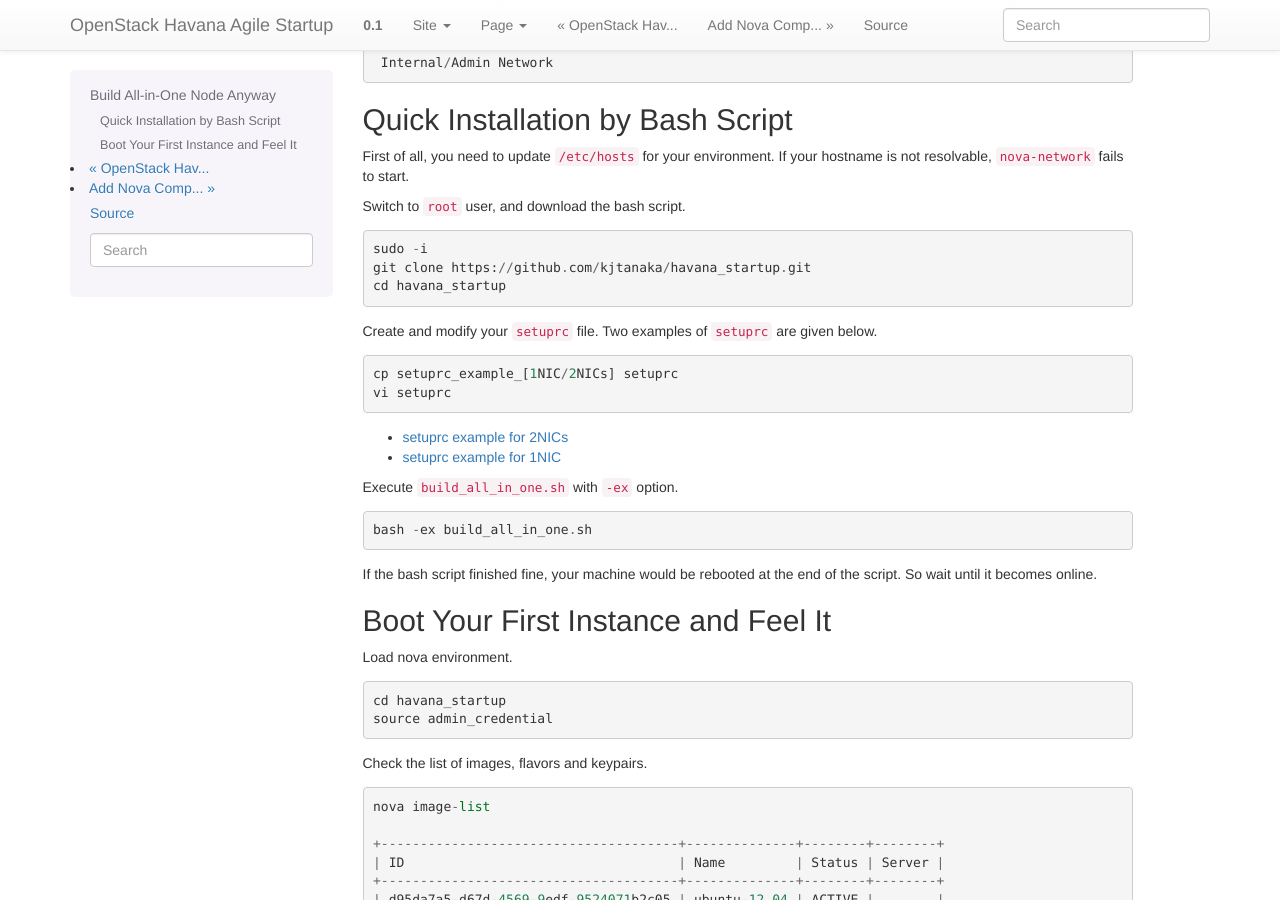
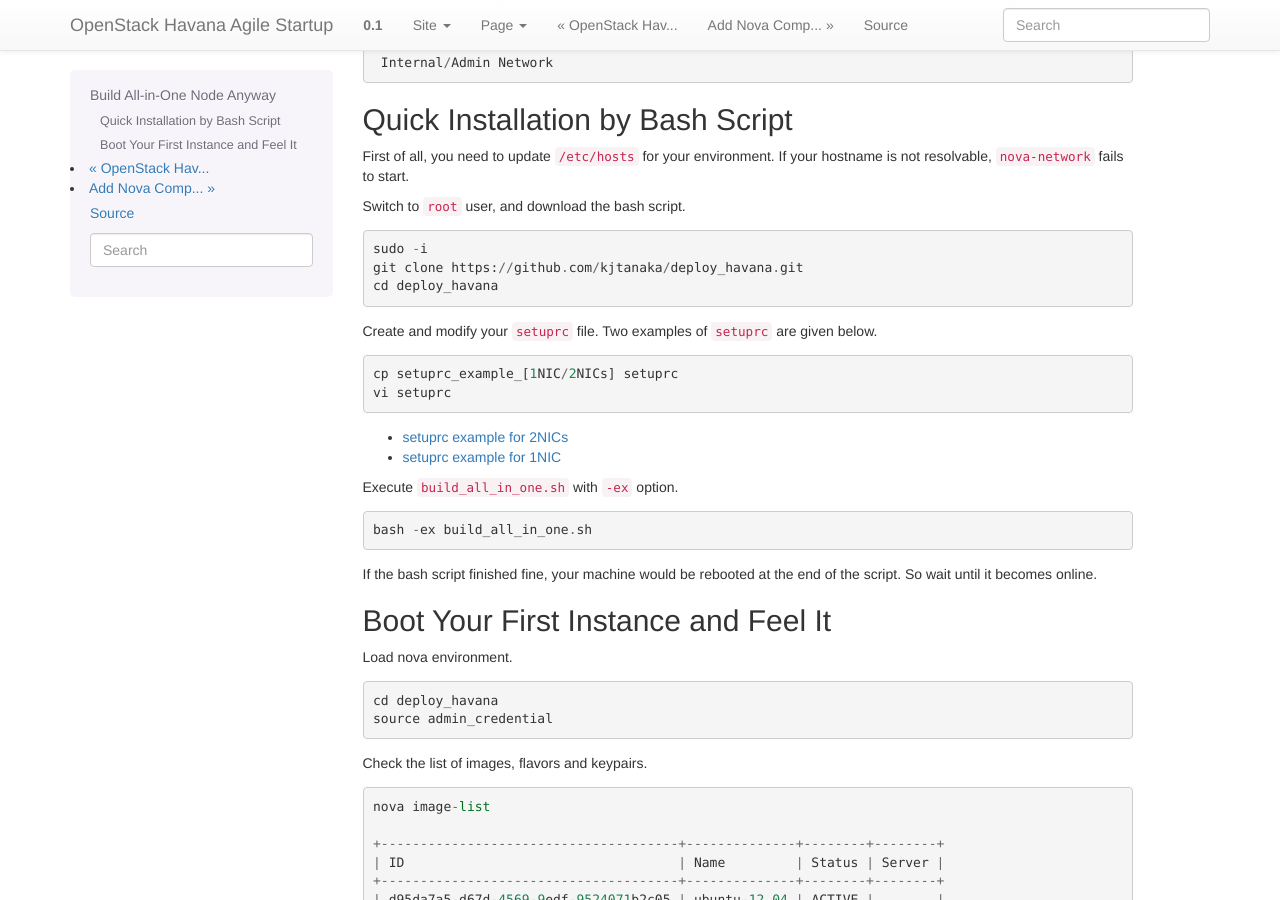
Before and after one commit to kojiwell/deploy_havana, a Sphinx documentation site: the page built from doc/all_in_one.rst, in a window 1280 px wide and 900 px high, scrolled down 423 px. Built offline with Sphinx 7.4.7, drawn with Linux system fonts in a browser that asks for light colours.

Commit message:
rename havana_startup to deploy_havana

```diff
--- a/doc/add_compute.rst
+++ b/doc/add_compute.rst
@@ -29,16 +29,16 @@
    +--------------------------------------------------------------------------
     Internal/Admin Network
 
-First, update ``/etc/hosts`` if needed, and copy it and your ``havana_startup``
+First, update ``/etc/hosts`` if needed, and copy it and your ``deploy_havana``
 directory to the compute node(host02 in this example). ::
 
    scp /etc/hosts host02:/etc/hosts
-   scp -r havana_startup host02:havana_startup
+   scp -r deploy_havana host02:deploy_havana
 
 Login to host02 and execute ``add_nova_compute.sh`` with ``-ex`` option ::
 
    ssh host02
-   cd havana_startup
+   cd deploy_havana
    bash -ex add_nova_compute.sh
 
 If the bash script finshed fine, host02 would be rebooted.
--- a/doc/all_in_one.rst
+++ b/doc/all_in_one.rst
@@ -38,16 +38,16 @@
 Switch to ``root`` user, and download the bash script. ::
 
    sudo -i
-   git clone https://github.com/kjtanaka/havana_startup.git
-   cd havana_startup
+   git clone https://github.com/kjtanaka/deploy_havana.git
+   cd deploy_havana
 
 Create and modify your ``setuprc`` file. Two examples of ``setuprc`` are given below. ::
 
    cp setuprc_example_[1NIC/2NICs] setuprc
    vi setuprc
 
-* `setuprc example for 2NICs <https://github.com/kjtanaka/havana_startup/blob/master/doc/setuprc_2nics.rst>`_
-* `setuprc example for 1NIC <https://github.com/kjtanaka/havana_startup/blob/master/doc/setuprc_1nic.rst>`_
+* `setuprc example for 2NICs <https://github.com/kjtanaka/deploy_havana/blob/master/doc/setuprc_2nics.rst>`_
+* `setuprc example for 1NIC <https://github.com/kjtanaka/deploy_havana/blob/master/doc/setuprc_1nic.rst>`_
 
 Execute ``build_all_in_one.sh`` with ``-ex`` option. ::
 
@@ -61,7 +61,7 @@
 
 Load nova environment. ::
 
-   cd havana_startup
+   cd deploy_havana
    source admin_credential
 
 Check the list of images, flavors and keypairs. ::
--- a/doc/ca_setup.rst
+++ b/doc/ca_setup.rst
@@ -14,7 +14,7 @@
 So, login to your management nost and setup ``COMMON_NAME`` on setuprc,
 and execute the script like this. ::
 
-   cd havana_startup
+   cd deploy_havana
    echo COMMON_NAME=hostname.yoursite.org >> setuprc
    bash -ex ca_setup.sh
 
@@ -25,7 +25,7 @@
 
 Setup your OpenStack environment and try some commands ::
 
-   cd havana_startup
+   cd deploy_havana
    source admin_credential
    keystone endpoint-list
    nova list
```
Also changed, not shown: README.rst (+8 -8 lines), doc/add_volume.rst (+4 -4 lines).
